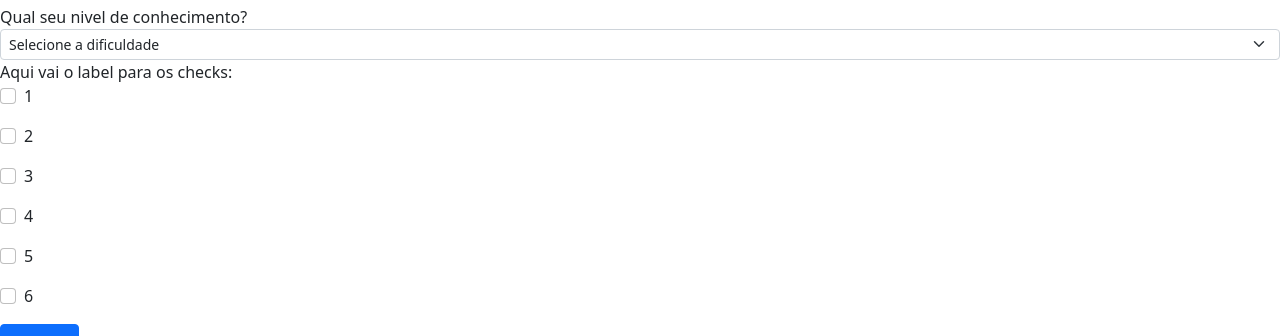
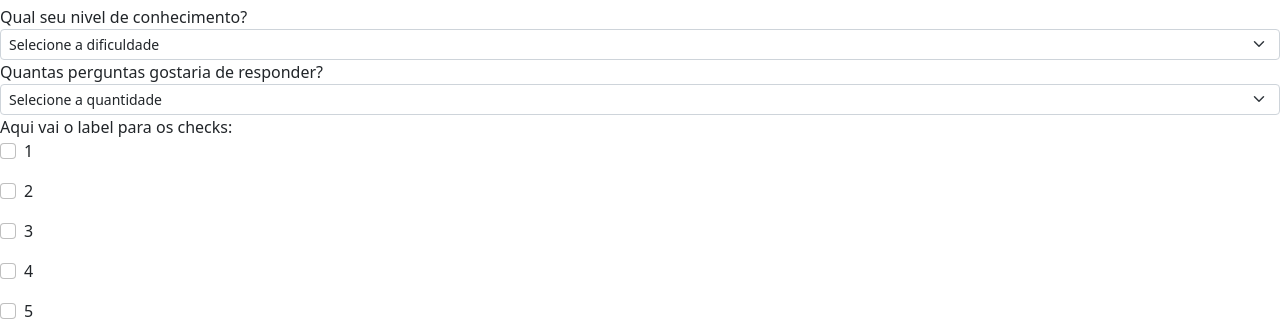
Before and after one commit to unamednada/sd-014-a-hackaton, a website with bundled scripts: page quiz.html in a window 1280 px wide. Shown: the part 139-475 px from the top of the page. Built offline with nearby package versions, Linux system fonts and the light colour scheme; no server answers.

Commit message:
Organiza o filtro de limit

```diff
--- a/quiz.html
+++ b/quiz.html
@@ -29,9 +29,20 @@
         id="select"
       >
         <option selected>Selecione a dificuldade</option>
-        <option value="Easy">Muito pouco</option>
-        <option value="Medium">Pouco</option>
-        <option value="Hard">Bastante</option>
+        <option value="difficulty=easy">Muito pouco</option>
+        <option value="difficulty=medium">Pouco</option>
+        <option value="difficulty=hard">Bastante</option>
+      </select>
+      <label for="select">Quantas perguntas gostaria de responder?</label>
+      <select
+        class="form-select form-select-sm"
+        aria-label=".form-select-sm example"
+        id="select"
+      >
+        <option selected>Selecione a quantidade</option>
+        <option value="limit=5">5</option>
+        <option value="limit=10">10</option>
+        <option value="limit=15">15</option>
       </select>
       <label for="">Aqui vai o label para os checks:</label>
       <div class="mb-3 form-check">
```
